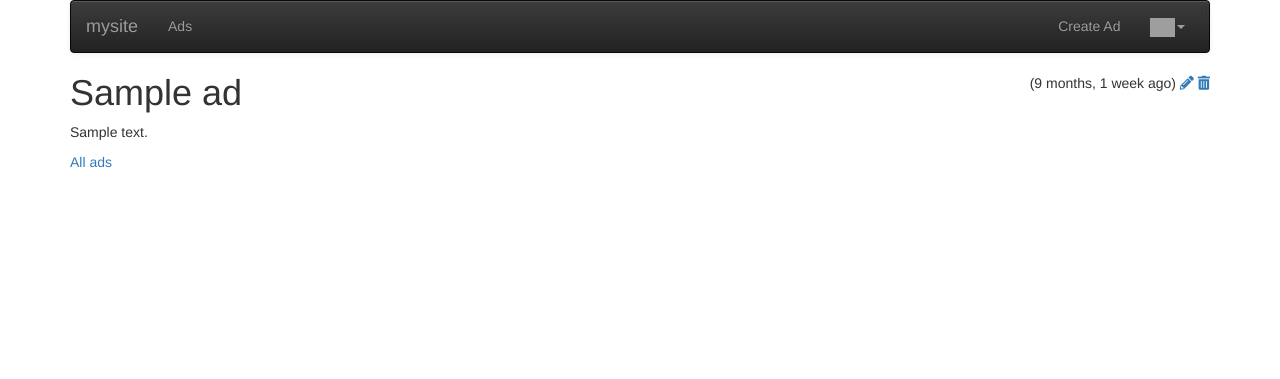
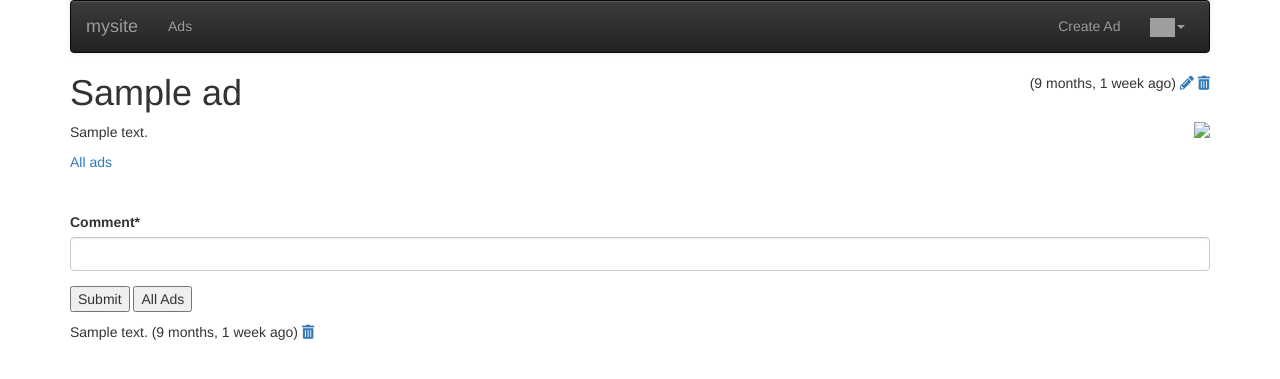
Before and after one commit to abhijitramesh/Django_for_everybody, a Django app: page /ads/ad/1 in a window 1280 px wide. Shown: the top 379 px of the page. Run offline with Django 3.2, Linux system fonts and the light colour scheme; a user stored in the database is signed in; data comes from the database, SQL or seed files in the repository; both versions use the stored data as it was after the commit; tables that the repository leaves empty hold one stand-in row (values such as "Sample post"); some libraries are stand-ins or nearby versions; grey boxes are pictures that could not be loaded.

Commit message:
Feat: Pictures for add

```diff
--- /dev/null
+++ b/Building_Web_applicaitons_in_django/mysite/ads/forms.py
@@ -0,0 +1,48 @@
+from django import forms
+from ads.models import Ad
+from django.core.files.uploadedfile import InMemoryUploadedFile
+from ads.humanize import naturalsize
+
+
+# Create the form class.
+class CreateForm(forms.ModelForm):
+    max_upload_limit = 2 * 1024 * 1024
+    max_upload_limit_text = naturalsize(max_upload_limit)
+
+    # Call this 'picture' so it gets copied from the form to the in-memory model
+    # It will not be the "bytes", it will be the "InMemoryUploadedFile"
+    # because we need to pull out things like content_type
+    picture = forms.FileField(required=False, label='File to Upload <= '+max_upload_limit_text)
+    upload_field_name = 'picture'
+
+    # Hint: this will need to be changed for use in the ads application :)
+    class Meta:
+        model = Ad
+        fields = ['title', 'text', 'picture','price']  # Picture is manual
+
+    # Validate the size of the picture
+    def clean(self):
+        cleaned_data = super().clean()
+        pic = cleaned_data.get('picture')
+        if pic is None:
+            return
+        if len(pic) > self.max_upload_limit:
+            self.add_error('picture', "File must be < "+self.max_upload_limit_text+" bytes")
+
+    # Convert uploaded File object to a picture
+    def save(self, commit=True):
+        instance = super(CreateForm, self).save(commit=False)
+
+        # We only need to adjust picture if it is a freshly uploaded file
+        f = instance.picture   # Make a copy
+        if isinstance(f, InMemoryUploadedFile):  # Extract data from the form to the model
+            bytearr = f.read()
+            instance.content_type = f.content_type
+            instance.picture = bytearr  # Overwrite with the actual image data
+
+        if commit:
+            instance.save()
+
+        return instance
+class CommentForm(forms.Form):
+    comment = forms.CharField(required=True, max_length=500, min_length=3, strip=True)
--- a/Building_Web_applicaitons_in_django/mysite/ads/models.py
+++ b/Building_Web_applicaitons_in_django/mysite/ads/models.py
@@ -3,17 +3,34 @@
 from django.contrib.auth.models import User
 from django.conf import settings
 
-class Ad(models.Model) :
+class Ad(models.Model):
     title = models.CharField(
-            max_length=200,
-            validators=[MinLengthValidator(2, "Title must be greater than 2 characters")]
+        max_length=200,
+        validators=[MinLengthValidator(2,"Title must be greater than 2 characters")]
+        )
+    price = models.DecimalField(max_digits=7,decimal_places=2,null=True)
+    text = models.TextField()
+    owner = models.ForeignKey(settings.AUTH_USER_MODEL,on_delete=models.CASCADE)
+    picture = models.BinaryField(null=True, editable=True)
+    content_type = models.CharField(max_length=256, null=True, help_text='The MIMEType of the file')
+    created_at = models.DateTimeField(auto_now_add=True)
+    updated_at = models.DateTimeField(auto_now=True)
+
+    def __str__(self):
+        return self.title
+
+class Comments(models.Model) :
+    text = models.TextField(
+        validators=[MinLengthValidator(3, "Comment must be greater than 3 characters")]
     )
-    price = models.DecimalField(max_digits=7, decimal_places=2, null=True)
-    text = models.TextField()
+
+    ad = models.ForeignKey(Ad, on_delete=models.CASCADE)
     owner = models.ForeignKey(settings.AUTH_USER_MODEL, on_delete=models.CASCADE)
+
     created_at = models.DateTimeField(auto_now_add=True)
     updated_at = models.DateTimeField(auto_now=True)
 
     # Shows up in the admin list
     def __str__(self):
-        return self.title
+        if len(self.text) < 15 : return self.text
+        return self.text[:11] + ' ...'
--- a/Building_Web_applicaitons_in_django/mysite/ads/templates/ads/ad_detail.html
+++ b/Building_Web_applicaitons_in_django/mysite/ads/templates/ads/ad_detail.html
@@ -1,6 +1,30 @@
 {% extends "base_menu.html" %}
 {% load humanize %} <!-- https://docs.djangoproject.com/en/3.0/ref/contrib/humanize -->
+{% block head %}
+<style>
+.overlay{
+  position: fixed;
+  top: 0;
+  left: 0;
+  width: 100%;
+  height: 100%;
+  z-index: 10;
+  display: none;
+  background-color: rgba(0,0,0,0.5); /*dim the background*/
+}
+</style>
+{% endblock %}
+
 {% block content %}
+
+{% if pic.content_type %}
+<div id="overlay" class="overlay" style="text-align: center;"
+   onclick="document.getElementById('overlay').style.display = 'none';" >
+<img style="width:90%;margin-top: 50px; border:3px solid black;" src="{% url 'ads:ad_picture' ad.id %}">
+</div>
+{% endif %}
+
+
 <span style="float: right;">
 ({{ ad.updated_at|naturaltime }})
 {% if ad.owner == user %}
@@ -9,6 +33,10 @@
 {% endif %}
 </span>
 <h1>{{ ad.title }}</h1>
+    {% if ad.content_type %}
+    <img style="float:right; max-width:50%;" src="{% url 'ads:ad_picture' ad.id %}"
+    onclick="document.getElementById('overlay').style.display = 'block';">
+{% endif %}
 <p>
 {{ ad.text }}
 </p>
@@ -17,4 +45,27 @@
 <p>
 <a href="{% url 'ads:all' %}">All ads</a>
 </p>
+
+{% if user.is_authenticated %}
+<br clear="all"/>
+<p>
+{% load crispy_forms_tags %}
+<form method="post" action="{% url 'ads:ad_comment_create' ad.id %}">
+    {% csrf_token %}
+    {{ comment_form|crispy }}
+<input type="submit" value="Submit">
+<input type="submit" value="All Ads" onclick="window.location.href='{% url 'ads:all' %}';return false;">
+</form>
+</p>
+{% endif %}
+
+{% for comment in comments %}
+<p> {{ comment.text }}
+({{ comment.updated_at|naturaltime }})
+{% if user == comment.owner %}
+<a href="{% url 'ads:ad_comment_delete' comment.id %}"><i class="fa fa-trash"></i></a>
+{% endif %}
+</p>
+{% endfor %}
+
 {% endblock %}
--- a/Building_Web_applicaitons_in_django/mysite/ads/urls.py
+++ b/Building_Web_applicaitons_in_django/mysite/ads/urls.py
@@ -12,4 +12,9 @@
         views.AdUpdateView.as_view(success_url=reverse_lazy('ads:all')), name='ad_update'),
     path('ad/<int:pk>/delete',
         views.AdDeleteView.as_view(success_url=reverse_lazy('ads:all')), name='ad_delete'),
+    path('ad_picture/<int:pk>', views.stream_file, name='ad_picture'),
+    path('ad/<int:pk>/comment',
+        views.CommentCreateView.as_view(), name='ad_comment_create'),
+    path('comment/<int:pk>/delete',
+        views.CommentDeleteView.as_view(success_url=reverse_lazy('ads:all')), name='ad_comment_delete'),
 ]
--- a/Building_Web_applicaitons_in_django/mysite/ads/views.py
+++ b/Building_Web_applicaitons_in_django/mysite/ads/views.py
@@ -1,26 +1,102 @@
-from ads.models import Ad
+from django.views import View
+from django.shortcuts import render, redirect, get_object_or_404
+from django.urls import reverse_lazy, reverse
+from django.http import HttpResponse
+from django.contrib.auth.mixins import LoginRequiredMixin
+from django.views.generic import CreateView, UpdateView, DeleteView, ListView, DetailView
+
+
+from django.core.files.uploadedfile import InMemoryUploadedFile
+
+from ads.forms import CreateForm, CommentForm
+from ads.models import Ad, Comments
 from ads.owner import OwnerListView, OwnerDetailView, OwnerCreateView, OwnerUpdateView, OwnerDeleteView
 
 
 class AdListView(OwnerListView):
     model = Ad
-    # By convention:
-    # template_name = "myarts/article_list.html"
 
 
 class AdDetailView(OwnerDetailView):
     model = Ad
+    template_name = "ads/ad_detail.html"
 
+    def get(self, request, pk) :
+        x = Ad.objects.get(id=pk)
+        comments = Comments.objects.filter(ad=x).order_by('-updated_at')
+        comment_form = CommentForm()
+        context = { 'ad' : x, 'comments': comments, 'comment_form': comment_form }
+        return render(request, self.template_name, context)
 
-class AdCreateView(OwnerCreateView):
-    model = Ad
-    fields = ['title', 'text','price']
+class AdCreateView(LoginRequiredMixin, CreateView):
+    template_name = 'ads/ad_form.html'
+    success_url = reverse_lazy('ads:all')
 
+    def get(self, request, pk=None):
+        form = CreateForm()
+        ctx = {'form': form}
+        return render(request, self.template_name, ctx)
 
-class AdUpdateView(OwnerUpdateView):
-    model = Ad
-    fields = ['title', 'text','price']
+    def post(self, request, pk=None):
+        form = CreateForm(request.POST, request.FILES or None)
+        if not form.is_valid():
+            ctx = {'form': form}
+            return render(request, self.template_name, ctx)
+        # Add owner to the model before saving
+        ad = form.save(commit=False)
+        ad.owner = self.request.user
+        ad.save()
+        return redirect(self.success_url)
+
+class AdUpdateView(LoginRequiredMixin, UpdateView):
+    template_name = 'ads/ad_form.html'
+    success_url = reverse_lazy('ads:all')
+
+    def get(self, request, pk):
+        ad = get_object_or_404(Ad, id=pk, owner=self.request.user)
+        form = CreateForm(instance=ad)
+        ctx = {'form': form}
+        return render(request, self.template_name, ctx)
+
+    def post(self, request, pk=None):
+        ad = get_object_or_404(Ad, id=pk, owner=self.request.user)
+        form = CreateForm(request.POST, request.FILES or None, instance=ad)
+
+        if not form.is_valid():
+            ctx = {'form': form}
+            return render(request, self.template_name, ctx)
+
+        ad = form.save(commit=False)
+        ad.save()
+
+        return redirect(self.success_url)
 
 
 class AdDeleteView(OwnerDeleteView):
     model = Ad
+
+
+def stream_file(request, pk):
+    ad = get_object_or_404(Ad, id=pk)
+    response = HttpResponse()
+    response['Content-Type'] = ad.content_type
+    response['Content-Length'] = len(ad.picture)
+    response.write(ad.picture)
+    return response
+
+
+class CommentCreateView(LoginRequiredMixin, View):
+    def post(self, request, pk) :
+        f = get_object_or_404(Ad, id=pk)
+        comment = Comments(text=request.POST['comment'], owner=request.user, ad=f)
+        comment.save()
+        return redirect(reverse('ads:ad_detail', args=[pk]))
+
+class CommentDeleteView(OwnerDeleteView):
+    model = Comments
+    template_name = "ads/ad_comment_delete.html"
+
+    # https://stackoverflow.com/questions/26290415/deleteview-with-a-dynamic-success-url-dependent-on-id
+    def get_success_url(self):
+        ad = self.object.ad
+        return reverse('ads:ad_detail', args=[ad.id])
```
Also changed, not shown: Building_Web_applicaitons_in_django/mysite/ads/humanize.py (added, +13 -0 lines), Building_Web_applicaitons_in_django/mysite/ads/templates/ads/ad_comment_delete.html (added, +11 -0 lines), Building_Web_applicaitons_in_django/mysite/ads/templates/ads/ad_form.html (+13 -1 lines), Building_Web_applicaitons_in_django/mysite/ads/migrations/0002_auto_20201020_1347.py (added), Building_Web_applicaitons_in_django/mysite/db.sqlite3.
